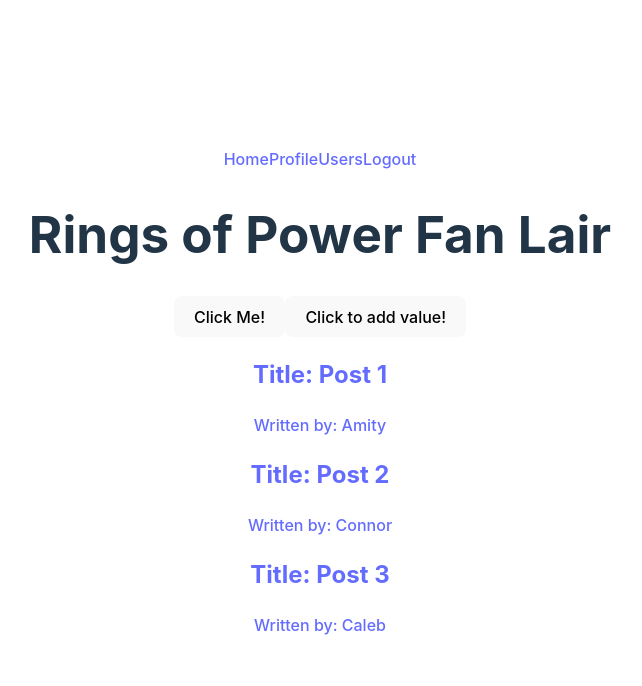
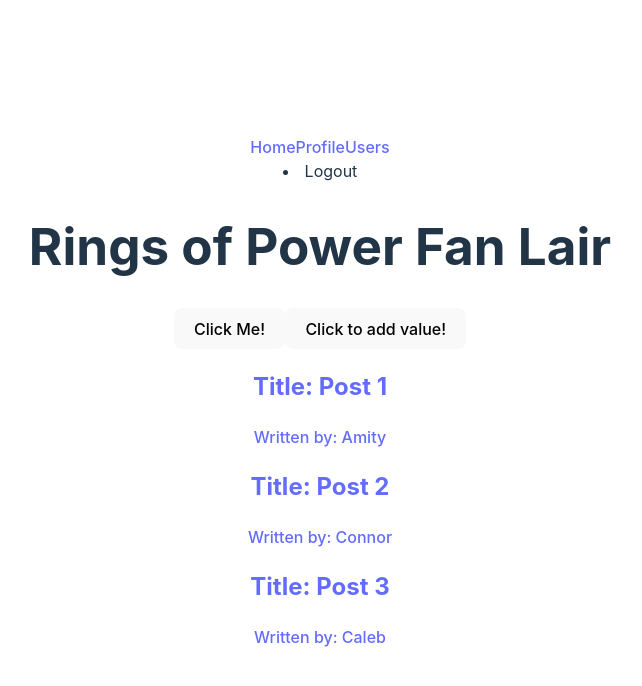
Before and after one commit to connorwarme/rop-lair, a React (Vite) app: page / in a window 1280 px wide. Shown: the top 686 px of the page, without its empty margins (320-962 px from the left). Built offline with nearby package versions, Linux system fonts and the light colour scheme; no server answers.

Commit message:
Checking login functionality w/ jwt

```diff
--- a/src/components/Context.jsx
+++ b/src/components/Context.jsx
@@ -1,18 +1,25 @@
 import React, { createContext, useState, useEffect } from "react"
 import axios from "axios"
+import { saveObject, returnObject } from '../utility/ls';
 
 export const myContext = createContext({})
 
 const Context = (props) => {
   const [userObject, setUserObject] = useState(null)
   useEffect(() => {
-    axios.get("http://localhost:3000/auth/user", { withCredentials: true })
+    // need a check (scenario where return object comes back as null)
+    const token = returnObject("access")
+
+    axios.get("http://localhost:3000/auth/user", {
+      headers: {
+        "Authorization": "Bearer " + token
+      }
+    })
       .then(res => {
         if (res.status === 200 && res.data.user) {
           console.log(res.data)
           setUserObject(res.data.user)
-          // need to deal with the access and refresh tokens
-          // save to local storage?
+        // save access and refresh tokens to local storage?
         }
       })
       .catch(err => {
--- a/src/components/Nav.jsx
+++ b/src/components/Nav.jsx
@@ -1,8 +1,33 @@
 import { Link } from "react-router-dom"
+import axios from "axios";
+import { clearStorage, returnObject } from "../utility/ls";
 
 // want to think through how to hide routes when the visitor has not signed in yet
 // want to show routes once signed in ... but hide the sign in and login links
 const Nav = () => {
+
+  // need to send auth bearer token and refresh token in request
+  // then need to remove tokens from local storage
+  //
+  const logout = () => {
+    const token = returnObject("access")
+    console.log(token)
+    axios.post("http://localhost:3000/auth/logout", {
+      headers: {
+        "Authorization": "Bearer " + token
+      }
+    })
+      .then(res => {
+        if (res.data) {
+          clearStorage("access")
+          window.location.href = "/login"
+        }
+      })
+      .catch(err => {
+        console.log(err)
+      })
+  }
+
   return (
     <>
       <div className="nav-container">
@@ -10,7 +35,7 @@
           <Link to="/" className="home">Home</Link>
           <Link to="/profile" className="profile">Profile</Link>
           <Link to="/users" className="users">Users</Link>
-          <Link to="/logout" className="logout">Logout</Link>
+          <li className="logout" onClick={logout}>Logout</li>
         </div>
       </div>
     </>
--- a/src/pages/Login.jsx
+++ b/src/pages/Login.jsx
@@ -56,6 +56,7 @@
       return res.json({ errors: error })
     })
     .then(data => {
+      // this is giving me user object, access token, and refresh token
       console.log(data)
       if (data.errors) {
         // remove password
@@ -70,9 +71,9 @@
       } else {
         setError(null)
         // save token to local storage
-        saveObject(data.token, "token")
+        saveObject(data.accessToken, "access")
         // need to deal w/ empty return value so it doesn't throw an error..
-        console.log(returnObject("token"))
+        console.log(returnObject("access"))
         // route user to home page w/ data
         navigate('/', { state: data })
       }
--- a/src/utility/ls.js
+++ b/src/utility/ls.js
@@ -11,7 +11,8 @@
   if (token === undefined) {
     return null
   }
-  return JSON.parse(localStorage.getItem(key))
+  // return JSON.parse(localStorage.getItem(key))
+  return token
 }
 
 const clearStorage = (key) => {
```
